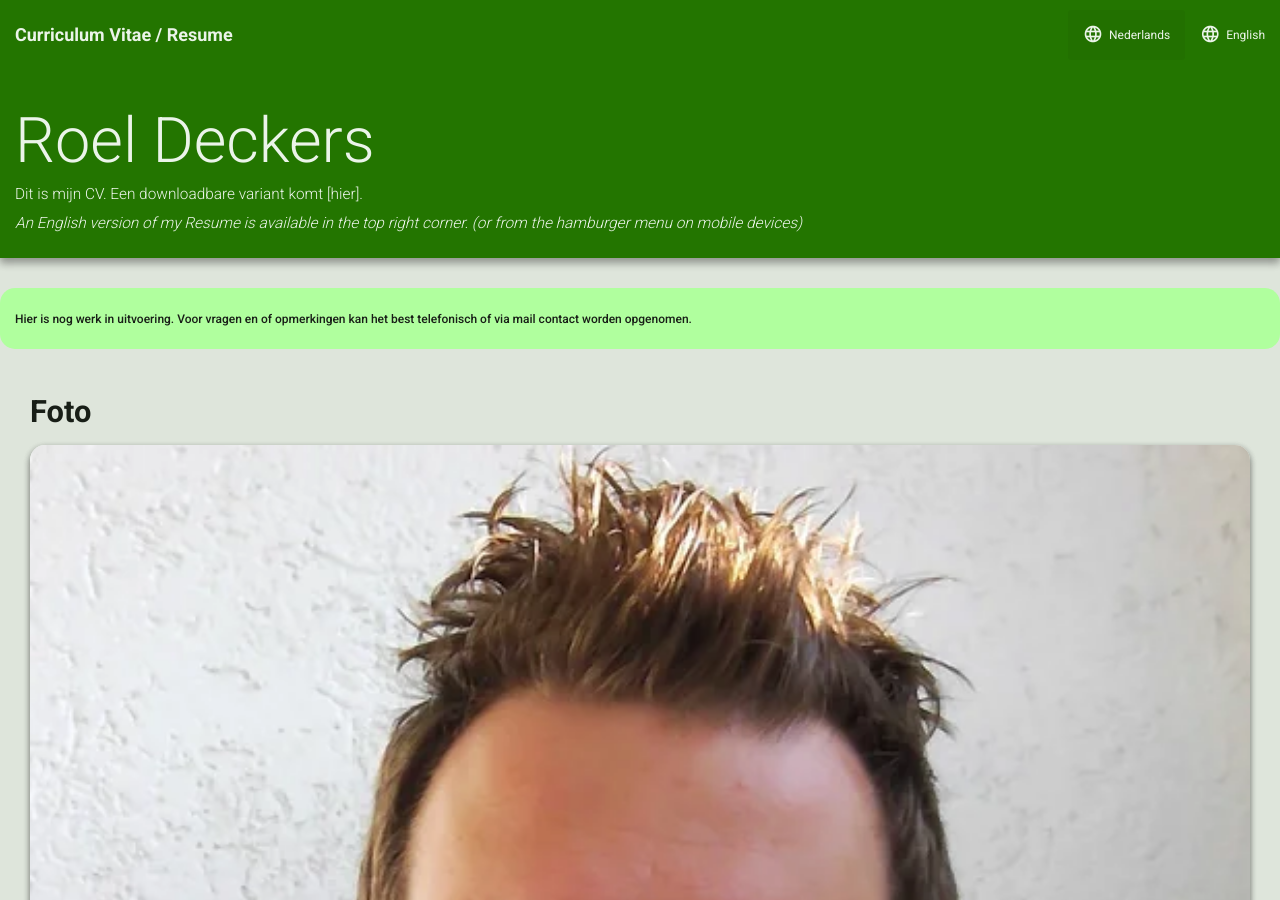
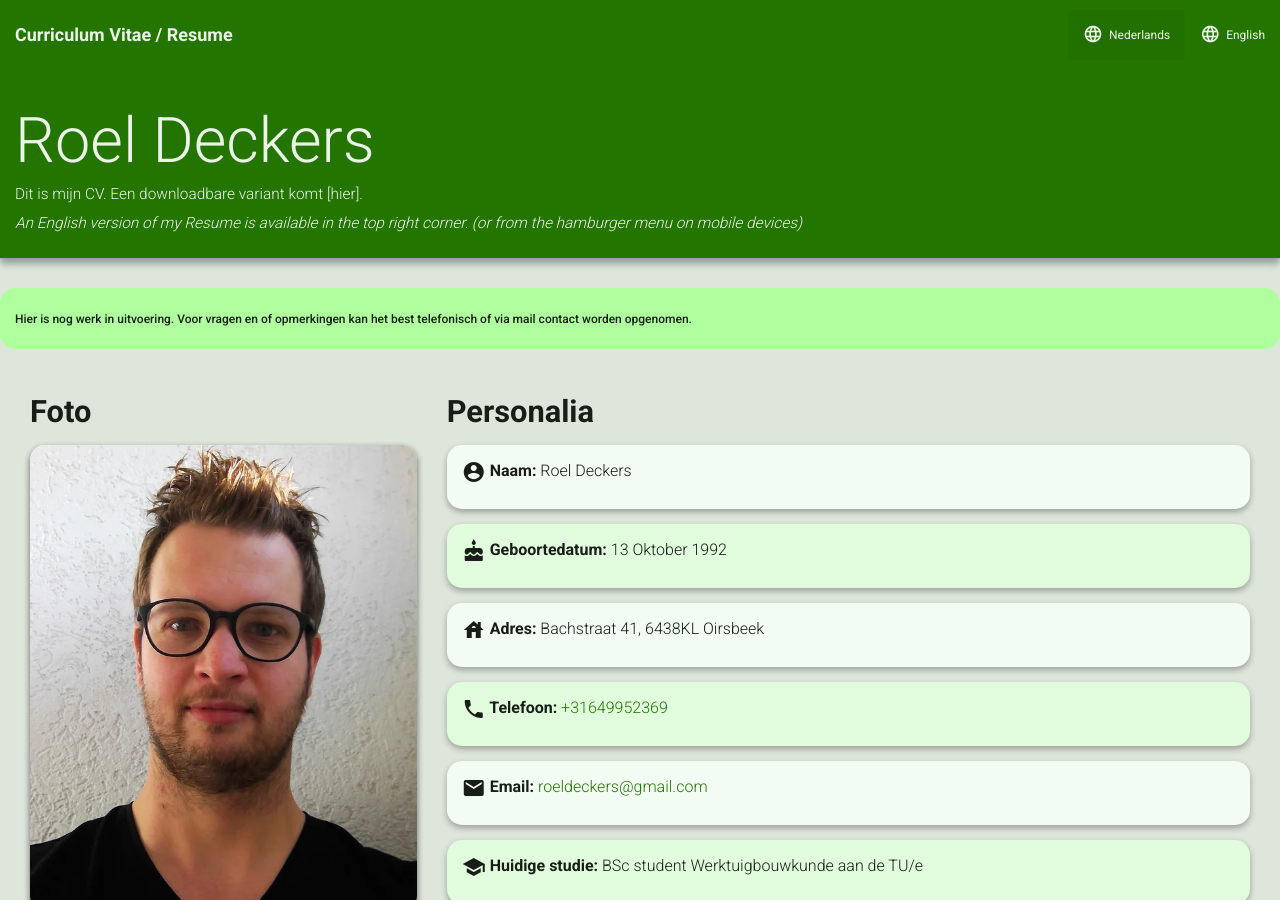
Before and after one commit to RoelD/CV, a Jekyll site: the page built from index.html, in a window 1280 px wide and 900 px high. Built offline with Jekyll 4.4.1, drawn with Linux system fonts in a browser that asks for light colours.

Commit message:
Revert "Index: target Laptop screen first"
This reverts commit baa409c666089add16492c0f051b7df12a66301b.

hell no.....

```diff
--- a/index.html
+++ b/index.html
@@ -22,7 +22,7 @@
 
 <section class="personalInfo">
   <div class="container-fluid">
-    <div class="col-md-4">
+    <div class="col-sm-4">
       <h2><b>Foto</b></h2>
       <div class="card">
         <div class="card-image">
@@ -30,7 +30,7 @@
         </div>
       </div>
     </div>
-    <div class="col-md-8">
+    <div class="col-sm-8">
       <h2><b>Personalia</b></h2>
       <div class="card">
         <div class="card-content-1">
@@ -73,7 +73,7 @@
 
 <section class="educationTraining">
   <div class="container-fluid">
-    <div class="col-md-6">
+    <div class="col-sm-6">
       <h2><b>Opleidingen</b></h2>
       <div class="card">
         <div class="card-content-1">
@@ -94,7 +94,7 @@
         </div>
       </div>
     </div>
-    <div class="col-md-6">
+    <div class="col-sm-6">
       <h2><b>Technische en persoonlijke vaardigheden</b></h2>
       <div class="card">
         <div class="card-content-1">
```
